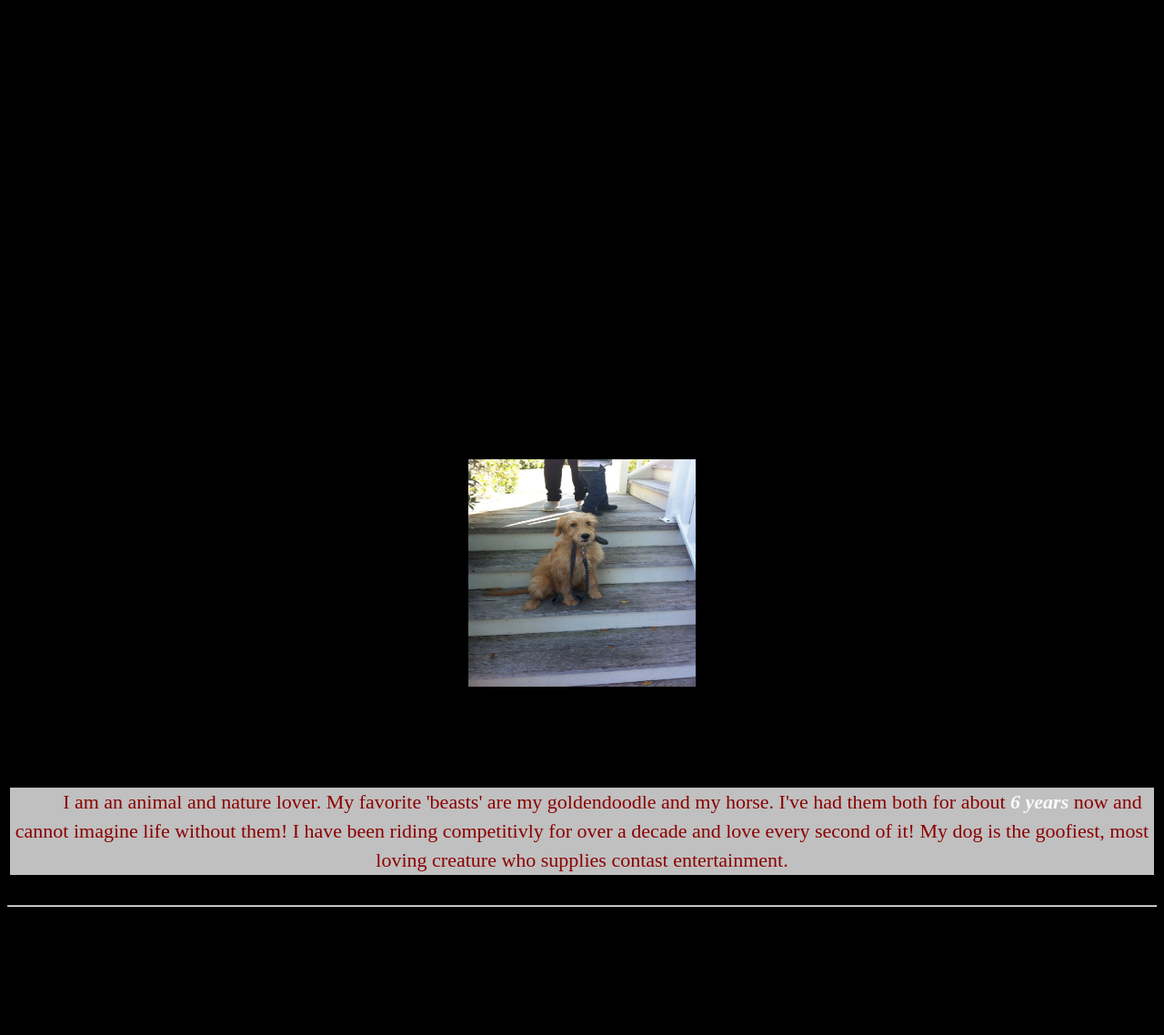
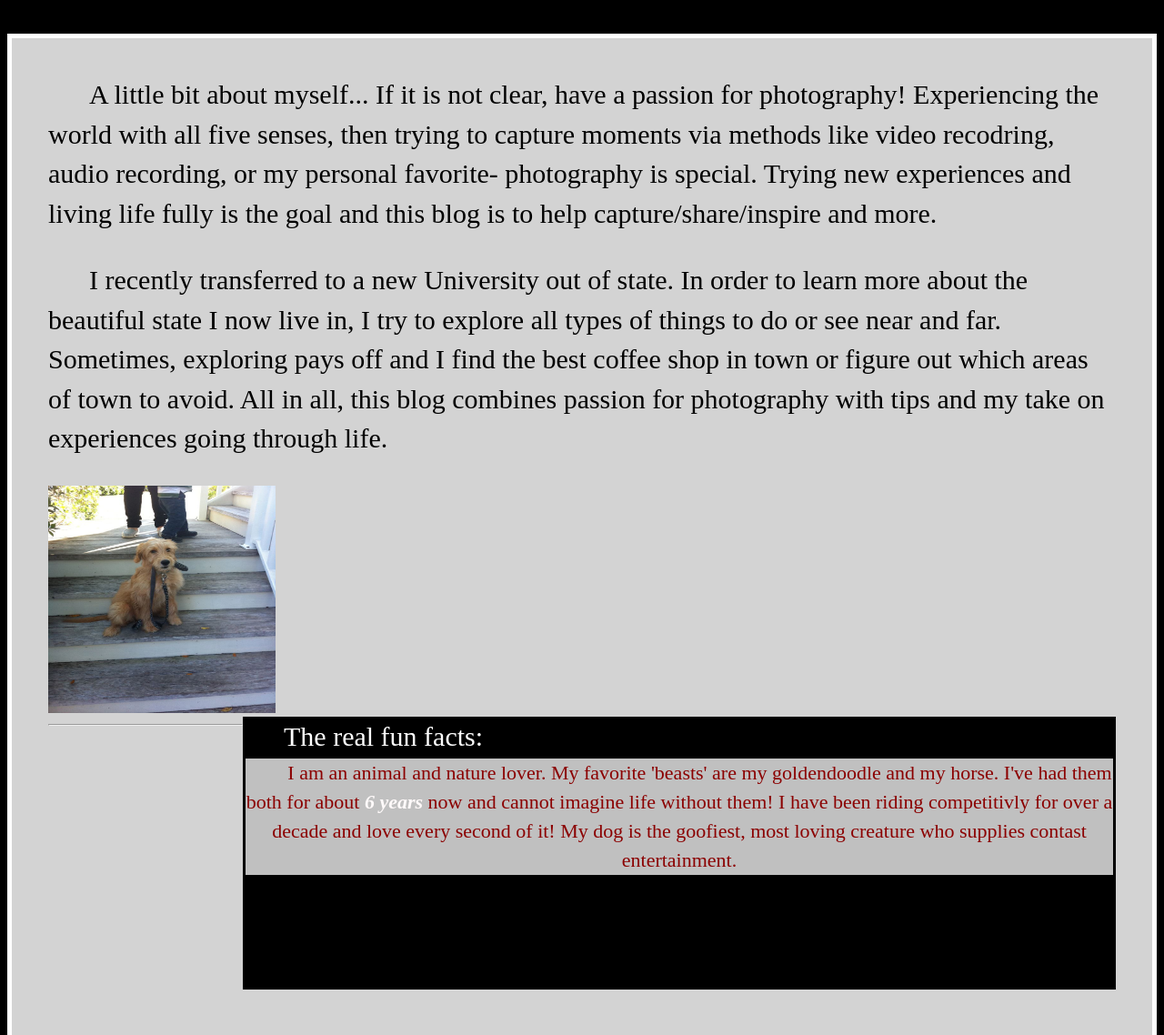
Before and after one commit to ehorchover/web-dev-hw, a plain HTML site: page project3/pages/about.html in a window 1280 px wide. Shown: the part 299-1437 px from the top of the page at 91% size. Before the commit the page ends 1304 px from the top, so only its background shows below. Drawn offline with Linux system fonts and the light colour scheme.

Commit message:
updated about page

```diff
--- a/project3/css/style.css
+++ b/project3/css/style.css
@@ -124,6 +124,7 @@
 .paragraph {
   font-size: 30px;
   color: #000000
+  background-color: #D3D3D3;
   font-style: regular;
   font-family: 'Raleway';
   line-height: 1.45em;
--- a/project3/pages/about.html
+++ b/project3/pages/about.html
@@ -47,17 +47,20 @@
 </div>
 </center>
 <!-- Main content-->
-<div class="content">
+<div class="post-content">
   <main>
     <div class="paragraph" id="paragraph-3"
-    <div class="text-elemnt"> <p>A little bit about myself... If it is not clear, have a passion for photography! Experiencing the world with all five senses, then trying to capture moments via methods like video recodring, audio recording, or my personal favorite- photography is special. Trying new experiences and living life fully is the goal and this blog is to help capture/share/inspire and more.</p></div></div><br>
+     <p>A little bit about myself... If it is not clear, have a passion for photography! Experiencing the world with all five senses, then trying to capture moments via methods like video recodring, audio recording, or my personal favorite- photography is special. Trying new experiences and living life fully is the goal and this blog is to help capture/share/inspire and more.</p></div>
+      <br>
     <div class="paragraph" id="paragraph-4"
-    <div class="text-element"> <p>I recently transferred to a new University out of state. In order to learn more about the beautiful state I now live in, I try to explore all types of things to do or see near and far. Sometimes, exploring pays off and I find the best coffee shop in town or figure out which areas of town to avoid. All in all, this blog combines passion for photography with tips and my take on experiences going through life.</p></div></div><br>
+      <p>I recently transferred to a new University out of state. In order to learn more about the beautiful state I now live in, I try to explore all types of things to do or see near and far. Sometimes, exploring pays off and I find the best coffee shop in town or figure out which areas of town to avoid. All in all, this blog combines passion for photography with tips and my take on experiences going through life.</p></div>
+      <br>
   <!-- Image of my puppy-->
-    <center><img src="../images/annie4mo.jpg" alt="Annie" title="Picture of Annie at four months old" width="250" height="250" /></center>
+  <img src="../images/annie4mo.jpg" alt="Annie" title="Picture of Annie at four months old" width="250" height="250" float-left/>
   <!-- fun facts-->
+  <div class="parent-container overflow-scroll">
     <div class="paragraph" id="paragraph-5"
-    <div class="text-element"> <p>The real fun facts:<div class="facts" id="fact-1">I am an animal and nature lover. My favorite 'beasts' are my goldendoodle and my horse. I've had them both for about <em class="emphasis">6 years</em> now and cannot imagine life without them! I have been riding competitivly for over a decade and love every second of it! My dog is the goofiest, most loving creature who supplies contast entertainment.</div></p></div>
+      <p>The real fun facts:<div class="facts" id="fact-1">I am an animal and nature lover. My favorite 'beasts' are my goldendoodle and my horse. I've had them both for about <em class="emphasis">6 years</em> now and cannot imagine life without them! I have been riding competitivly for over a decade and love every second of it! My dog is the goofiest, most loving creature who supplies contast entertainment.</div></p></div>
 </div>
     <hr>
 </body>
```
